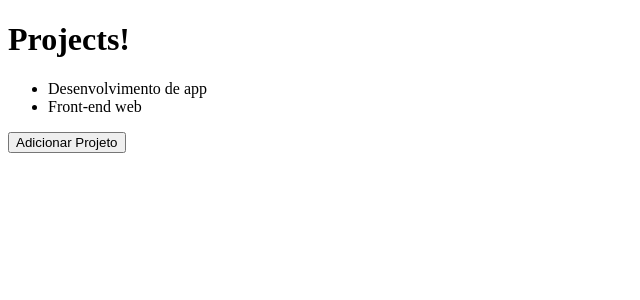
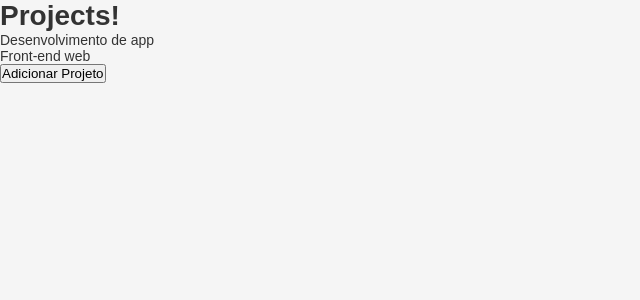
Before and after one commit to WillianFarias/praticing-reactjs, a React app: page / in a window 1280 px wide. Shown: the top 300 px of the page, without its empty margins (0-640 px from the left). Built offline with nearby package versions, Linux system fonts and the light colour scheme.

Commit message:
aplicando css e config de script de execucao d aaplicacao

```diff
--- a/package.json
+++ b/package.json
@@ -5,14 +5,20 @@
   "repository": "git@github.com:WillianFarias/repository-git-frontend.git",
   "author": "WillianFarias <williansousafarias@gmail.com>",
   "license": "MIT",
+  "scripts": {
+    "dev": "webpack serve --mode development",
+    "build": "webpack --mode production"
+  },
   "dependencies": {
     "@babel/cli": "^7.13.16",
     "@babel/core": "^7.13.16",
     "@babel/preset-env": "^7.13.15",
     "@babel/preset-react": "^7.13.13",
     "babel-loader": "^8.2.2",
+    "css-loader": "^5.2.4",
     "react": "^17.0.2",
     "react-dom": "^17.0.2",
+    "style-loader": "^2.0.0",
     "webpack": "^5.36.1",
     "webpack-cli": "^4.6.0"
   },
--- /dev/null
+++ b/src/App.css
@@ -0,0 +1,12 @@
+* {
+  margin: 0;
+  padding: 0;
+  outline: 0;
+  box-sizing: border-box;
+}
+
+body {
+  background: #f5f5f5;
+  font: 14px sans-serif;
+  color: #333;
+}
--- a/src/App.js
+++ b/src/App.js
@@ -1,4 +1,6 @@
 import React, { useState } from 'react';
+
+import './App.css';
 import Header from './components/Header';
 
 function App() {
--- a/webpack.config.js
+++ b/webpack.config.js
@@ -17,6 +17,14 @@ module.exports = {
         use: {
           loader: 'babel-loader',
         }
+      },
+      {
+        test: /\.css$/,
+        exclude: /node_modules/,
+        use: [
+          { loader: 'style-loader' },
+          { loader: 'css-loader' },
+        ]
       }
     ]
   }
```
Also changed, not shown: 1 other file (tests, documents, lock files or other folders).
